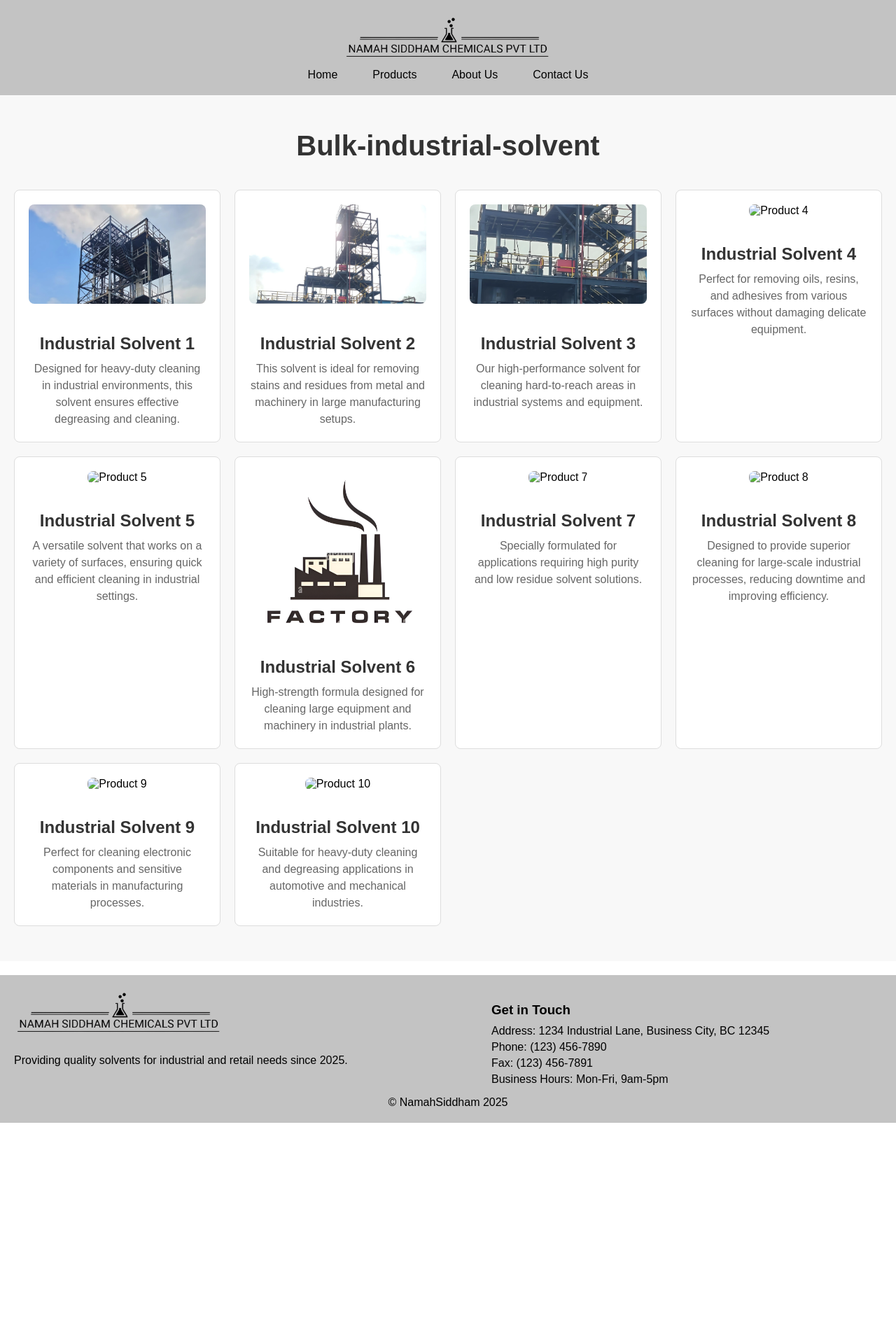
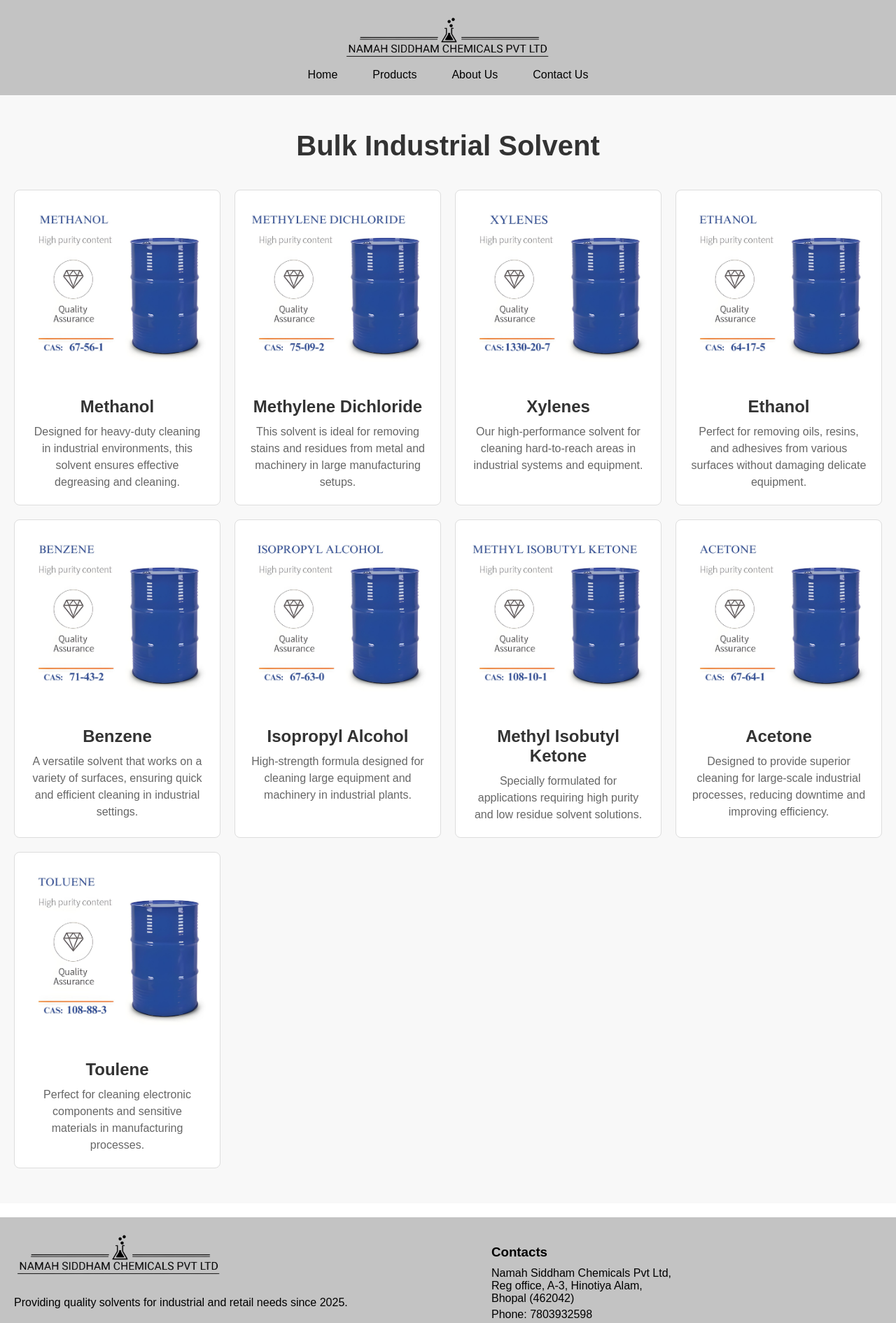
Before and after one commit to lev-crypto/namahsiddhamN, a plain HTML site: page bulk-industrial-solvent.html in a window 1280 px wide. Shown: the top 1890 px of the page at 70% size. Before the commit the page ends 1604 px from the top, so only its background shows below. Drawn offline with Linux system fonts and the light colour scheme.

Commit message:
Add files via upload

```diff
--- a/bulk-industrial-solvent.html
+++ b/bulk-industrial-solvent.html
@@ -23,72 +23,73 @@
     </nav>
 
     <section id="product-details">
-        <h2>Bulk-industrial-solvent</h2>
+        <h2>Bulk Industrial Solvent</h2>
         <div class="product-lists">
             <div class="products">
-                <img src="images/img1.png" alt="Product 1" class="product-image">
-                <h3>Industrial Solvent 1</h3>
+                <img src="images\Bulk-industrial-solvent 1.jpg" alt="Product 1" class="product-image">
+                <h3>Methanol</h3>
                 <p>Designed for heavy-duty cleaning in industrial environments, this solvent ensures effective degreasing and cleaning.</p>
             </div>
             <div class="products">
-                <img src="images/img2.png" alt="Product 2" class="product-image">
-                <h3>Industrial Solvent 2</h3>
+                <img src="images\Bulk-industrial-solvent 2.jpg" alt="Product 2" class="product-image">
+                <h3>Methylene Dichloride</h3>
                 <p>This solvent is ideal for removing stains and residues from metal and machinery in large manufacturing setups.</p>
             </div>
             <div class="products">
-                <img src="images/img3.png" alt="Product 3" class="product-image">
-                <h3>Industrial Solvent 3</h3>
+                <img src="images\Bulk-industrial-solvent 3.jpg" alt="Product 3" class="product-image">
+                <h3>Xylenes</h3>
                 <p>Our high-performance solvent for cleaning hard-to-reach areas in industrial systems and equipment.</p>
             </div>
             <div class="products">
-                <img src="images/img4.png" alt="Product 4" class="product-image">
-                <h3>Industrial Solvent 4</h3>
+                <img src="images/Bulk-industrial-solvent 5.jpg" alt="Product 4" class="product-image">
+                <h3>Ethanol</h3>
                 <p>Perfect for removing oils, resins, and adhesives from various surfaces without damaging delicate equipment.</p>
             </div>
             <div class="products">
-                <img src="images/img5.png" alt="Product 5" class="product-image">
-                <h3>Industrial Solvent 5</h3>
+                <img src="images\Bulk-industrial-solvent 6.jpg" alt="Product 5" class="product-image">
+                <h3>Benzene</h3>
                 <p>A versatile solvent that works on a variety of surfaces, ensuring quick and efficient cleaning in industrial settings.</p>
             </div>
             <div class="products">
-                <img src="images/img6.png" alt="Product 6" class="product-image">
-                <h3>Industrial Solvent 6</h3>
+                <img src="images\Bulk-industrial-solvent 7.jpg" alt="Product 6" class="product-image">
+                <h3>Isopropyl Alcohol</h3>
                 <p>High-strength formula designed for cleaning large equipment and machinery in industrial plants.</p>
             </div>
             <div class="products">
-                <img src="images/img7.png" alt="Product 7" class="product-image">
-                <h3>Industrial Solvent 7</h3>
+                <img src="images\Bulk-industrial-solvent 8.jpg" alt="Product 7" class="product-image">
+                <h3>Methyl Isobutyl Ketone</h3>
                 <p>Specially formulated for applications requiring high purity and low residue solvent solutions.</p>
             </div>
             <div class="products">
-                <img src="images/img8.png" alt="Product 8" class="product-image">
-                <h3>Industrial Solvent 8</h3>
+                <img src="images\Bulk-industrial-solvent 11.jpg" alt="Product 8" class="product-image">
+                <h3>Acetone</h3>
                 <p>Designed to provide superior cleaning for large-scale industrial processes, reducing downtime and improving efficiency.</p>
             </div>
             <div class="products">
-                <img src="images/img9.png" alt="Product 9" class="product-image">
-                <h3>Industrial Solvent 9</h3>
+                <img src="images\Bulk-industrial-solvent 12.jpg" alt="Product 9" class="product-image">
+                <h3>Toulene</h3>
                 <p>Perfect for cleaning electronic components and sensitive materials in manufacturing processes.</p>
             </div>
-            <div class="products">
-                <img src="images/img10.png" alt="Product 10" class="product-image">
+            <!-- <div class="products">
+                <img src="images\Bulk-industrial-solvent 12.jpg" alt="Product 10" class="product-image">
                 <h3>Industrial Solvent 10</h3>
                 <p>Suitable for heavy-duty cleaning and degreasing applications in automotive and mechanical industries.</p>
-            </div>
+            </div> -->
         </div>
     </section>
 
     <footer>
         <div class="footer-content">
             <div class="footer-left">
-                <div class="footer-logo"><img src="images/logo.png" alt="Company Logo" class="footer-logo"></div>
+                <div class="footer-logo"><img src="images/logo.png" alt="" class="footer-logo"></div>
                 <p>Providing quality solvents for industrial and retail needs since 2025.</p>
             </div>
             <div class="footer-right">
-                <h3>Get in Touch</h3>
-                <p>Address: 1234 Industrial Lane, Business City, BC 12345</p>
-                <p>Phone: (123) 456-7890</p>
-                <p>Fax: (123) 456-7891</p>
+                <h3>Contacts</h3>
+                <p><div>Namah Siddham Chemicals Pvt Ltd,</div>
+                <div>Reg office, A-3, Hinotiya Alam,</div> <div>Bhopal (462042)</div></p>
+                <p>Phone: 7803932598</p>
+                <!-- <p>Fax: (123) 456-7891</p> -->
                 <p>Business Hours: Mon-Fri, 9am-5pm</p>
             </div>
         </div>
--- a/style.css
+++ b/style.css
@@ -188,6 +188,7 @@
     padding: 40px;
     background-color: #f9f9f9;
     text-align: center;
+
 }
 
 #about h2 {
@@ -342,13 +343,15 @@
     .footer-right {
         text-align: right;
         width: 100%;
+        font-size: 10px;
     }
     .footer-left{
         text-align: left;
+        font-size: 10px;
     }
 
     .footer-logo {
-        width: 250px;
+        width: 130px;
     }
 }
 
@@ -432,18 +435,20 @@
     .footer-right {
         text-align: right;
         width: 100%;
+        font-size: 10px;
     }
 
     .footer-left {
         text-align: left;
+        font-size: 10px;
     }
 
     .footer-logo {
-        width: 250px;
+        width: 130px;
     }
 
     .copyright {
-        font-size: 12px;
+        font-size: 10px;
     }
 }
 
@@ -453,7 +458,7 @@
     }
 
     .nav-logo {
-        width: 150px;
+        width: 200px;
     }
 
     nav ul li a {
@@ -527,18 +532,20 @@
     .footer-right {
         text-align: right;
         width: 100%;
+        font-size: 10px;
     }
 
     .footer-left {
         text-align: left;
+        font-size: 10px;
     }
 
     .footer-logo {
-        width: 200px;
+        width: 130px;
     }
 
     .copyright {
-        font-size: 12px;
+        font-size: 10px;
     }
 }
 
```
Also changed, not shown: index.html (+18 -3 lines), retail-wholesale-solvent.html (+12 -11 lines), images/Bulk-industrial-solvent 1.jpg (added), images/Bulk-industrial-solvent 11.jpg (added), images/Bulk-industrial-solvent 12.jpg (added), images/Bulk-industrial-solvent 2.jpg (added), images/Bulk-industrial-solvent 3.jpg (added), images/Bulk-industrial-solvent 5.jpg (added), images/Bulk-industrial-solvent 6.jpg (added), images/Bulk-industrial-solvent 7.jpg (added), images/Bulk-industrial-solvent 8.jpg (added), images/Bulk-industrial-solvent 9.jpg (added).
